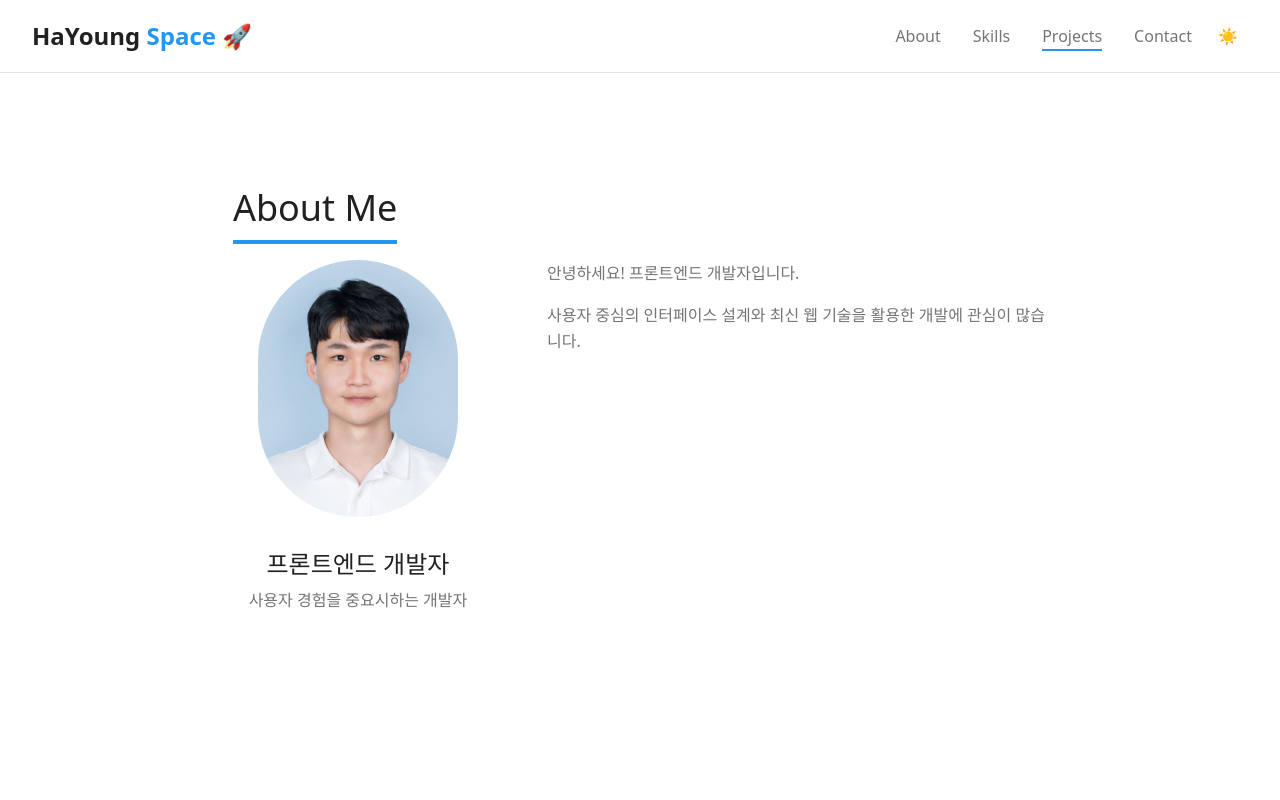
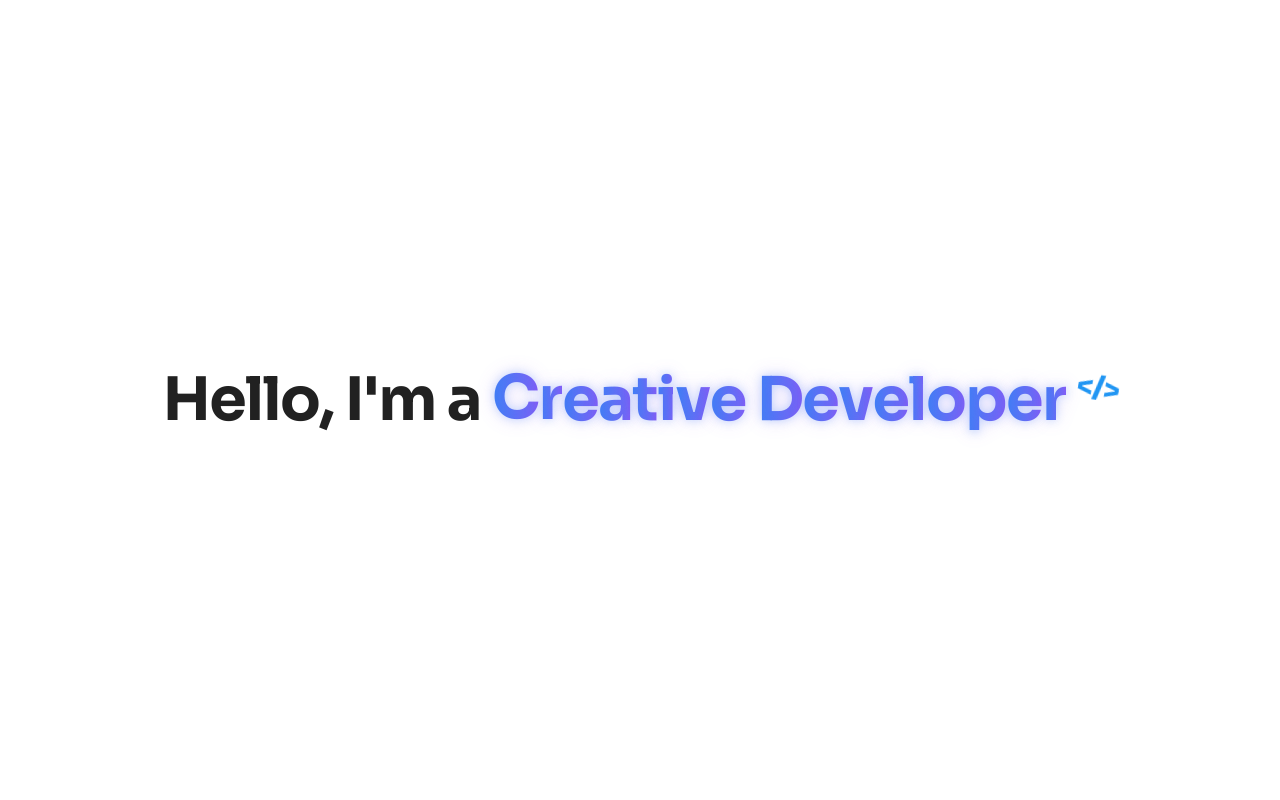
Before and after one commit to HY0118/nextjs-hayoung-space, a Next.js app: page / in a window 1280 px wide. Shown: the top 800 px of the page. Built offline with nearby package versions, Linux system fonts and the light colour scheme.

Commit message:
Update website to display a typing text component as the initial view
- Added a typing effect to the text for an engaging first impression
- Adjusted the layout to ensure the typing component appears on load

```diff
--- a/src/app/globals.css
+++ b/src/app/globals.css
@@ -42,4 +42,13 @@
 
     transition: background-color 0.3s ease, color 0.3s ease;
   }
+
+  .creative-text {
+    background: linear-gradient(to right, #3b82f6, #8b5cf6);
+    -webkit-background-clip: text;
+    background-clip: text;
+    color: transparent;
+    text-shadow: 0 0 10px rgba(59, 130, 246, 0.3),
+                 0 0 20px rgba(139, 92, 246, 0.2);
+  }
 }
--- a/src/app/page.tsx
+++ b/src/app/page.tsx
@@ -1,15 +1,47 @@
+"use client";
+
+import { useIntroStore } from "@/store/introStore";
+import { useState } from "react";
+import { motion, AnimatePresence } from "framer-motion";
 import About from "@components/sections/About";
 import Skills from "@components/sections/Skills";
 import Projects from "@components/sections/Projects";
 import Contact from "@components/sections/Contact";
+import TypeWriter from "@components/common/TypeWriter";
 
 export default function Home() {
+  const setIntroComplete = useIntroStore((state) => state.setIntroComplete);
+
   return (
-    <main>
-      <About />
-      <Skills />
-      <Projects />
-      <Contact />
-    </main>
+    <AnimatePresence mode="wait">
+      {!useIntroStore((state) => state.isIntroComplete) ? (
+        <motion.div
+          key="intro"
+          className="min-h-screen flex items-center justify-center"
+          exit={{ opacity: 0, y: -20 }}
+          transition={{ duration: 0.5 }}
+        >
+          <TypeWriter
+            onComplete={() => {
+              setTimeout(() => {
+                setIntroComplete(true);
+              }, 500);
+            }}
+          />
+        </motion.div>
+      ) : (
+        <motion.main
+          key="content"
+          initial={{ opacity: 0, y: 20 }}
+          animate={{ opacity: 1, y: 0 }}
+          transition={{ duration: 0.5 }}
+        >
+          <About />
+          <Skills />
+          <Projects />
+          <Contact />
+        </motion.main>
+      )}
+    </AnimatePresence>
   );
 }
--- a/src/components/common/Footer.tsx
+++ b/src/components/common/Footer.tsx
@@ -1,7 +1,27 @@
-const Footer = () => (
-  <footer className="footer">
-    <p>&copy; {new Date().getFullYear()} hayoung. All rights reserved.</p>
-  </footer>
-);
+"use client";
+
+import { motion, AnimatePresence } from "framer-motion";
+import { useIntroStore } from "@/store/introStore";
+
+const Footer = () => {
+  const isIntroComplete = useIntroStore((state) => state.isIntroComplete);
+
+  return (
+    <AnimatePresence>
+      {isIntroComplete && (
+        <motion.footer
+          initial={{ opacity: 0, y: 20 }}
+          animate={{ opacity: 1, y: 0 }}
+          transition={{ duration: 0.5 }}
+          className="py-8 border-t border-border"
+        >
+          <div className="max-w-7xl mx-auto px-8 text-center text-text-secondary">
+            <p>&copy; {new Date().getFullYear()} hayoung. All rights reserved.</p>
+          </div>
+        </motion.footer>
+      )}
+    </AnimatePresence>
+  );
+};
 
 export default Footer;
--- a/src/components/common/Header.tsx
+++ b/src/components/common/Header.tsx
@@ -1,21 +1,36 @@
-import { FC } from "react";
+"use client";
+
 import Link from "next/link";
 import ThemeToggle from "@/components/common/ThemeToggle";
 import Navigation from "@/components/common/Navigation";
+import { useIntroStore } from "@/store/introStore";
+import { motion, AnimatePresence } from "framer-motion";
 
-const Header: FC = () => {
+const Header = () => {
+  const isIntroComplete = useIntroStore((state) => state.isIntroComplete);
+
   return (
-    <header className="fixed top-0 left-0 right-0 bg-background/95 backdrop-blur border-b border-border z-50">
+    <AnimatePresence>
+      {isIntroComplete && (
+        <motion.header
+          initial={{ opacity: 0, y: -20 }}
+          animate={{ opacity: 1, y: 0 }}
+          transition={{ duration: 0.5 }}
+          className="fixed top-0 left-0 right-0 bg-background/95 backdrop-blur border-b border-border z-50"
+        >
           <div className="max-w-7xl mx-auto px-8 py-4 flex justify-between items-center">
             <Link href="/" className="text-2xl font-bold">
-          <span className="text-text-primary">HaYoung</span> <span className="text-primary">Space</span> 🚀
+              <span className="text-text-primary">HaYoung</span>{" "}
+              <span className="text-primary">Space</span> 🚀
             </Link>
             <div className="flex items-center gap-4">
               <Navigation />
               <ThemeToggle />
             </div>
           </div>
-    </header>
+        </motion.header>
+      )}
+    </AnimatePresence>
   );
 };
 
--- /dev/null
+++ b/src/components/common/TypeWriter.tsx
@@ -0,0 +1,155 @@
+"use client";
+
+import { useState, useEffect } from "react";
+import { motion, AnimatePresence } from "framer-motion";
+
+interface PrefixTypeWriterProps {
+  onComplete: () => void;
+}
+
+interface CreativeTypeWriterProps {
+  show: boolean;
+  onComplete: () => void;
+}
+
+interface TypeWriterProps {
+  onComplete: () => void;
+}
+
+const PrefixTypeWriter = ({ onComplete }: PrefixTypeWriterProps) => {
+  const [text, setText] = useState("");
+  const [index, setIndex] = useState(0);
+  const [isComplete, setIsComplete] = useState(false);
+  const prefix = "Hello, I'm a ";
+
+  useEffect(() => {
+    if (index < prefix.length) {
+      const timeout = setTimeout(() => {
+        setText((prev) => prev + prefix[index]);
+        setIndex((prev) => prev + 1);
+      }, 100);
+      return () => clearTimeout(timeout);
+    } else {
+      setIsComplete(true);
+      onComplete();
+    }
+  }, [index, onComplete]);
+
+  return (
+    <span>
+      {text}
+      {!isComplete && <span className="animate-blink">|</span>}
+    </span>
+  );
+};
+
+const CreativeTypeWriter = ({ show, onComplete }: CreativeTypeWriterProps) => {
+  const [text, setText] = useState("");
+  const [index, setIndex] = useState(0);
+  const [isTypingComplete, setIsTypingComplete] = useState(false);
+  const mainContent = "Creative Developer";
+
+  const AnimatedText = () => (
+    <div className="flex">
+      {mainContent.split("").map((char, index) => (
+        <motion.span
+          key={index}
+          initial={{ y: 0 }}
+          animate={{
+            y: [0, -5, 0],
+          }}
+          transition={{
+            duration: 0.8,
+            delay: index * 0.05,
+            repeat: Infinity,
+            repeatDelay: 2
+          }}
+          className="creative-text"
+        >
+          {char}
+        </motion.span>
+      ))}
+      <motion.span
+        animate={{
+          rotate: [0, 360],
+        }}
+        transition={{
+          duration: 3,
+          repeat: Infinity,
+          ease: "linear"
+        }}
+        className="text-3xl text-primary ml-2"
+      >
+        &lt;/&gt;
+      </motion.span>
+    </div>
+  );
+
+  useEffect(() => {
+    if (show && index < mainContent.length) {
+      const timeout = setTimeout(() => {
+        setText((prev) => prev + mainContent[index]);
+        setIndex((prev) => prev + 1);
+      }, 100);
+      return () => clearTimeout(timeout);
+    } else if (show && index === mainContent.length) {
+      setTimeout(() => {
+        setIsTypingComplete(true);
+        onComplete();
+      }, 300);
+    }
+  }, [show, index, onComplete]);
+
+  if (!show) return null;
+
+  return (
+    <AnimatePresence mode="wait">
+      {!isTypingComplete ? (
+        <motion.div
+          key="typing"
+          exit={{ opacity: 0 }}
+          transition={{ duration: 0.5 }}
+        >
+          {text}
+          <span className="animate-blink">|</span>
+        </motion.div>
+      ) : (
+        <motion.div
+          key="animated"
+          initial={{ opacity: 0 }}
+          animate={{ opacity: 1 }}
+          transition={{ duration: 0.5 }}
+        >
+          <AnimatedText />
+        </motion.div>
+      )}
+    </AnimatePresence>
+  );
+};
+
+const TypeWriter = ({ onComplete }: TypeWriterProps) => {
+  const [showCreative, setShowCreative] = useState(false);
+  const [isComplete, setIsComplete] = useState(false);
+
+  const handlePrefixComplete = () => {
+    setShowCreative(true);
+  };
+
+  const handleCreativeComplete = () => {
+    setTimeout(() => {
+      setIsComplete(true);
+      onComplete();
+    }, 2000);
+  };
+
+  return (
+    <div className="text-4xl md:text-6xl font-bold text-text-primary font-sora tracking-tight">
+      <div className="flex items-center whitespace-pre">
+        <PrefixTypeWriter onComplete={handlePrefixComplete} />
+        <CreativeTypeWriter show={showCreative} onComplete={handleCreativeComplete} />
+      </div>
+    </div>
+  );
+};
+
+export default TypeWriter;
--- /dev/null
+++ b/src/store/introStore.ts
@@ -0,0 +1,11 @@
+import { create } from "zustand";
+
+interface IntroStore {
+  isIntroComplete: boolean;
+  setIntroComplete: (value: boolean) => void;
+}
+
+export const useIntroStore = create<IntroStore>((set) => ({
+  isIntroComplete: false,
+  setIntroComplete: (value) => set({ isIntroComplete: value }),
+}));
--- a/tailwind.config.js
+++ b/tailwind.config.js
@@ -28,6 +28,19 @@ module.exports = {
         foreground: "var(--foreground)",
         border: "var(--border-color)",
       },
+      keyframes: {
+        blink: {
+          '0%, 100%': { opacity: 1 },
+          '50%': { opacity: 0 },
+        },
+      },
+      animation: {
+        blink: 'blink 1s step-end infinite',
+      },
+      fontFamily: {
+        sans: ['var(--font-outfit)', 'system-ui', 'sans-serif'],
+        sora: ['var(--font-sora)', 'sans-serif'],
+      },
     },
   },
   plugins: [],
```
Lines whose indentation alone changed are shown as unchanged.
